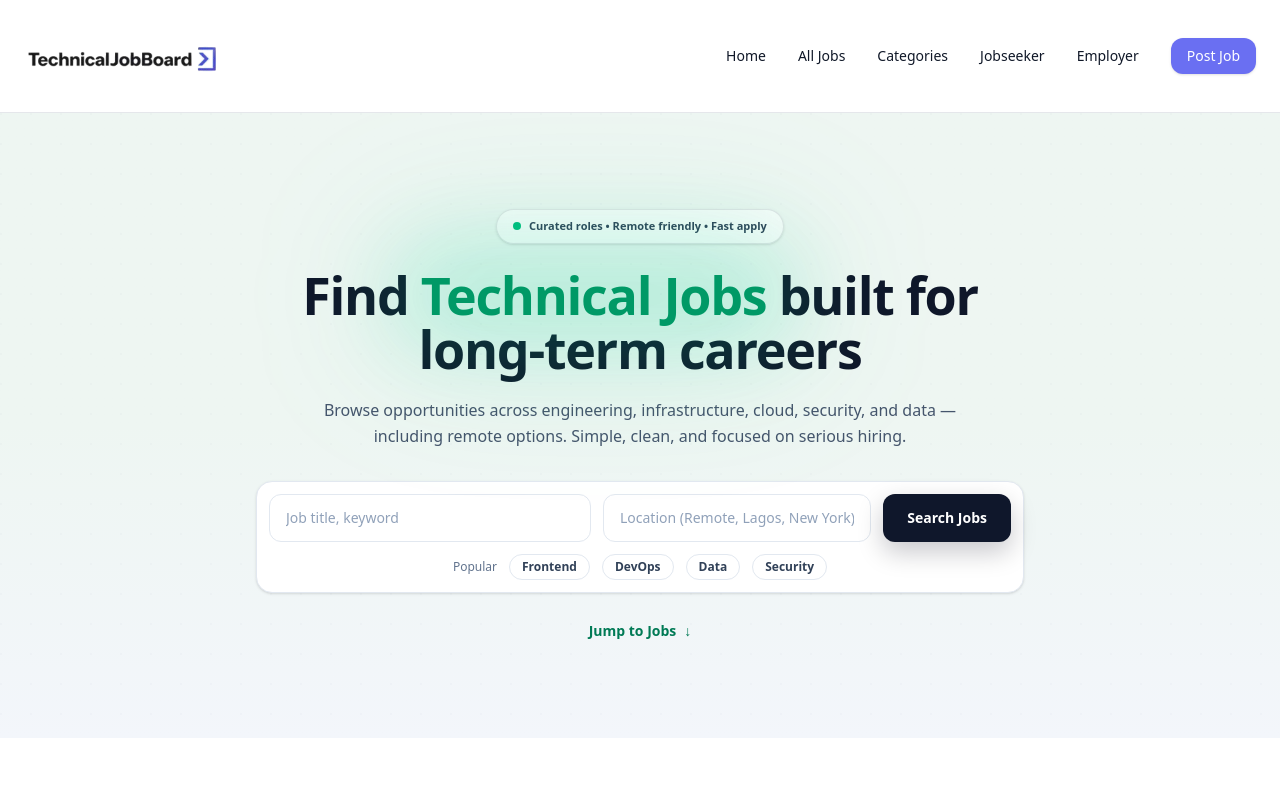
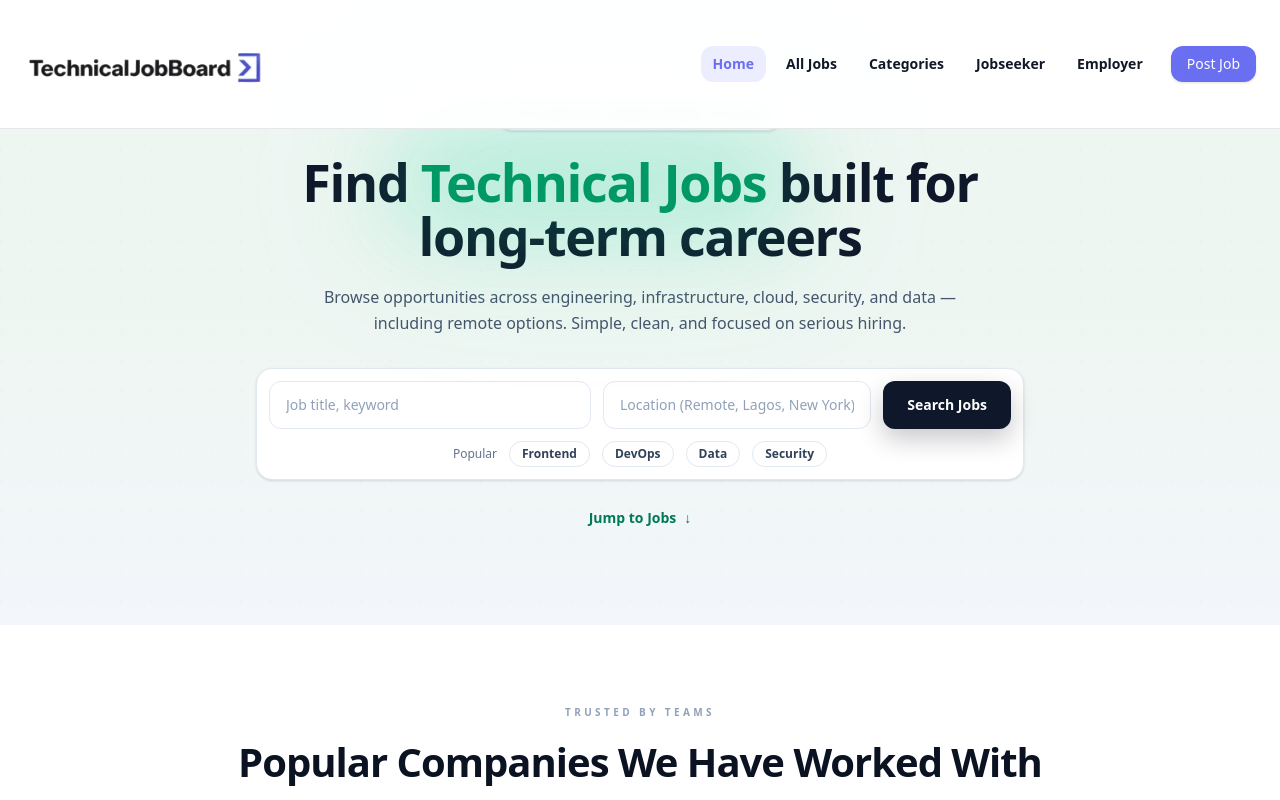
Before and after one commit to adebisidolapo/technicaljobboard, a Next.js app: page / in a window 1280 px wide. Shown: the top 800 px of the page. Built offline with nearby package versions, Linux system fonts and the light colour scheme; no server answers; the database is empty.

Commit message:
update header

```diff
--- a/components/SiteHeader.tsx
+++ b/components/SiteHeader.tsx
@@ -1,10 +1,50 @@
 "use client";
 
-import { useEffect, useState } from "react";
+import { useEffect, useRef, useState } from "react";
 import Link from "next/link";
+import { usePathname } from "next/navigation";
+
+function NavLink({
+  href,
+  children,
+  onClick,
+}: {
+  href: string;
+  children: React.ReactNode;
+  onClick?: () => void;
+}) {
+  const pathname = usePathname();
+
+  // Basic active logic
+  const active =
+    href === "/"
+      ? pathname === "/"
+      : href.startsWith("/#")
+      ? false
+      : pathname?.startsWith(href);
+
+  return (
+    <Link
+      href={href}
+      onClick={onClick}
+      className={[
+        "rounded-xl px-3 py-2 text-sm font-semibold transition",
+        active
+          ? "text-[var(--brand-purple)] bg-[rgba(106,111,242,0.12)]"
+          : "text-gray-900 hover:text-[var(--brand-purple)] hover:bg-gray-50",
+      ].join(" ")}
+    >
+      {children}
+    </Link>
+  );
+}
 
 export default function SiteHeader() {
   const [open, setOpen] = useState(false);
+
+  // Hide while scrolling, show when scrolling stops
+  const [isScrolling, setIsScrolling] = useState(false);
+  const scrollTimer = useRef<number | null>(null);
 
   // Close on ESC
   useEffect(() => {
@@ -25,56 +65,69 @@ export default function SiteHeader() {
     };
   }, [open]);
 
+  // Scroll behavior: hide while scrolling, show shortly after stopping
+  useEffect(() => {
+    const onScroll = () => {
+      // If mobile menu is open, don't hide the header
+      if (open) return;
+
+      setIsScrolling(true);
+
+      if (scrollTimer.current) window.clearTimeout(scrollTimer.current);
+      scrollTimer.current = window.setTimeout(() => {
+        setIsScrolling(false);
+      }, 160);
+    };
+
+    window.addEventListener("scroll", onScroll, { passive: true });
+    return () => {
+      window.removeEventListener("scroll", onScroll);
+      if (scrollTimer.current) window.clearTimeout(scrollTimer.current);
+    };
+  }, [open]);
+
   return (
-    <header className="sticky top-0 z-50 w-full border-b border-gray-200 bg-white/90 backdrop-blur">
-      {/* Increased header height to fit a bigger logo cleanly */}
-      <div className="mx-auto max-w-7xl px-4 sm:px-6 h-24 md:h-28 flex items-center justify-between">
-        {/* LOGO — slightly bigger than your original, but still clean */}
+    <header
+      className={[
+        "fixed top-0 left-0 right-0 z-50 w-full",
+        // Only render the overlay when header is visible
+        isScrolling && !open ? "pointer-events-none" : "pointer-events-auto",
+        "transition-transform duration-200 ease-out",
+        isScrolling && !open ? "-translate-y-full" : "translate-y-0",
+      ].join(" ")}
+    >
+      {/* Visible header surface */}
+      <div className="border-b border-gray-200 bg-white/95 backdrop-blur">
+        {/* Taller header so big logo looks right */}
+        <div className="mx-auto max-w-7xl px-4 sm:px-6 h-28 md:h-32 flex items-center justify-between">
+          {/* LOGO — bigger than original, safe Tailwind sizes */}
           <Link href="/" className="flex items-center">
             <img
               src="/Technicaljoblogo-removebg-preview.png"
               alt="TechnicalJobboard"
-            className="h-22 sm:h-24 md:h-26 w-auto object-contain"
+              className="h-24 sm:h-28 md:h-32 w-auto object-contain"
             />
           </Link>
 
           {/* DESKTOP NAV */}
-        <nav className="hidden md:flex items-center gap-8 text-sm font-medium text-gray-900">
-          <Link href="/" className="hover:text-[var(--brand-purple)] transition">
-            Home
-          </Link>
+          <nav className="hidden md:flex items-center gap-2 text-sm font-medium text-gray-900">
+            <NavLink href="/">Home</NavLink>
+            <NavLink href="/all-jobs">All Jobs</NavLink>
 
-          <Link
-            href="/all-jobs"
-            className="hover:text-[var(--brand-purple)] transition"
-          >
-            All Jobs
-          </Link>
-
+            {/* hash links can't be reliably "active" without extra logic */}
             <Link
               href="/#categories"
-            className="hover:text-[var(--brand-purple)] transition"
+              className="rounded-xl px-3 py-2 text-sm font-semibold text-gray-900 transition hover:text-[var(--brand-purple)] hover:bg-gray-50"
             >
               Categories
             </Link>
 
-          <Link
-            href="/jobseeker/login"
-            className="hover:text-[var(--brand-purple)] transition"
-          >
-            Jobseeker
-          </Link>
-
-          <Link
-            href="/employer"
-            className="hover:text-[var(--brand-purple)] transition"
-          >
-            Employer
-          </Link>
+            <NavLink href="/jobseeker/login">Jobseeker</NavLink>
+            <NavLink href="/employer">Employer</NavLink>
 
             <Link
               href="/employer/jobs/new"
-            className="px-4 py-2 rounded-xl bg-[var(--brand-purple)] text-white hover:bg-[var(--brand-purple-dark)] transition shadow-sm"
+              className="ml-2 px-4 py-2 rounded-xl bg-[var(--brand-purple)] text-white hover:bg-[var(--brand-purple-dark)] transition shadow-sm"
             >
               Post Job
             </Link>
@@ -90,6 +143,7 @@ export default function SiteHeader() {
             ☰
           </button>
         </div>
+      </div>
 
       {/* MOBILE MENU */}
       {open && (
@@ -102,46 +156,30 @@ export default function SiteHeader() {
           />
 
           <div className="relative z-50 border-t border-gray-200 bg-white">
-            <div className="mx-auto max-w-7xl px-4 sm:px-6 py-4 flex flex-col gap-3">
-              <Link
-                href="/"
-                onClick={() => setOpen(false)}
-                className="py-3 px-3 rounded-xl hover:bg-gray-50"
-              >
+            <div className="mx-auto max-w-7xl px-4 sm:px-6 py-4 flex flex-col gap-2">
+              <NavLink href="/" onClick={() => setOpen(false)}>
                 Home
-              </Link>
+              </NavLink>
 
-              <Link
-                href="/all-jobs"
-                onClick={() => setOpen(false)}
-                className="py-3 px-3 rounded-xl hover:bg-gray-50"
-              >
+              <NavLink href="/all-jobs" onClick={() => setOpen(false)}>
                 All Jobs
-              </Link>
+              </NavLink>
 
               <Link
                 href="/#categories"
                 onClick={() => setOpen(false)}
-                className="py-3 px-3 rounded-xl hover:bg-gray-50"
+                className="rounded-xl px-3 py-3 text-sm font-semibold transition hover:bg-gray-50 hover:text-[var(--brand-purple)]"
               >
                 Categories
               </Link>
 
-              <Link
-                href="/jobseeker/login"
-                onClick={() => setOpen(false)}
-                className="py-3 px-3 rounded-xl hover:bg-gray-50"
-              >
+              <NavLink href="/jobseeker/login" onClick={() => setOpen(false)}>
                 Jobseeker
-              </Link>
+              </NavLink>
 
-              <Link
-                href="/employer/login"
-                onClick={() => setOpen(false)}
-                className="py-3 px-3 rounded-xl hover:bg-gray-50"
-              >
+              <NavLink href="/employer/login" onClick={() => setOpen(false)}>
                 Employer
-              </Link>
+              </NavLink>
 
               <Link
                 href="/employer/jobs/new"
@@ -154,6 +192,9 @@ export default function SiteHeader() {
           </div>
         </div>
       )}
+
+      {/* Spacer so content doesn't jump under fixed header */}
+      <div className="h-28 md:h-32" />
     </header>
   );
 }
```
Lines whose indentation alone changed are shown as unchanged.
